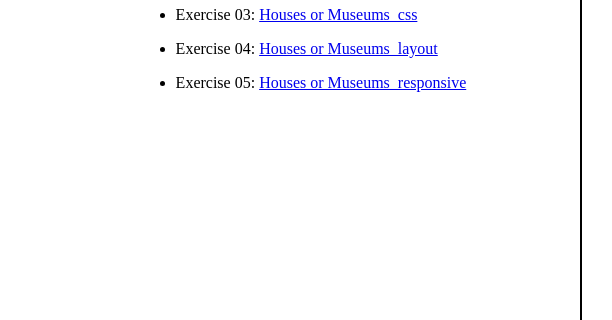
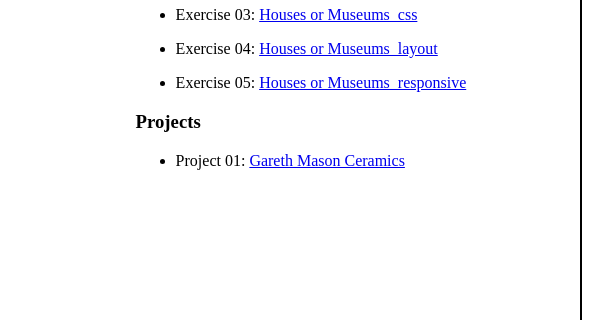
Before and after one commit to ffhffeffy/ffhffeffy.github.io, a plain HTML site: page index.html in a window 1280 px wide. Shown: the part 223-543 px from the top of the page, 668-1280 px from the left. Drawn offline with Linux system fonts and the light colour scheme.

Commit message:
Update index.html

```diff
--- a/index.html
+++ b/index.html
@@ -41,6 +41,12 @@
                         Museums_responsive</a></p>
             </li>
         </ul>
+        <h3>Projects</h3>
+        <ul>
+            <li>
+                <p>Project 01: <a href="https://ffhffeffy.github.io/project/project01/">Gareth Mason Ceramics</a></p>
+            </li>
+
     </div>
 </body>
 
```
